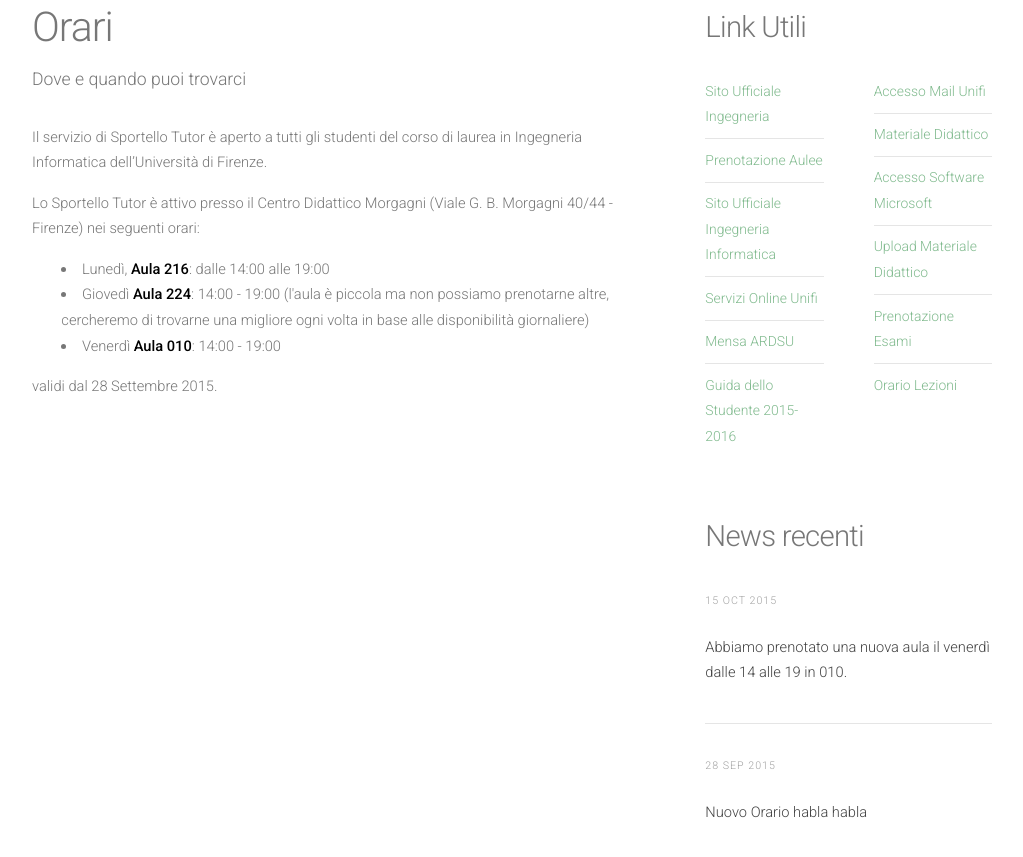
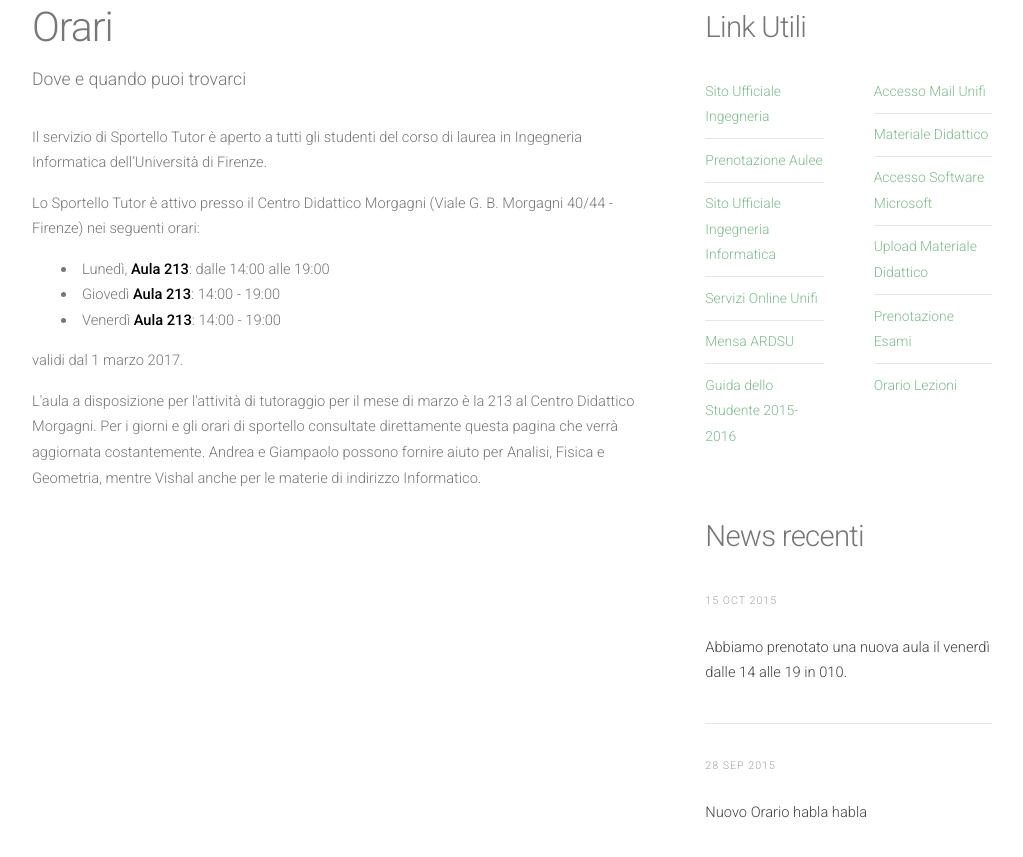
Before and after one commit to tutor-ing-inf-unifi/tutor-ing-inf-unifi.github.io, a Jekyll site: the page built from orari.html, in a window 1280 px wide and 900 px high, scrolled down 451 px. Shown: the top 857 px of the window, without its empty margins (128-1151 px from the left). Built offline with Jekyll 4.4.1, drawn with Linux system fonts in a browser that asks for light colours; nearby versions of some CDN libraries.

Commit message:
Update orari.html
update march/april

```diff
--- a/orari.html
+++ b/orari.html
@@ -17,14 +17,15 @@ layout: default
 						<p>Il servizio di Sportello Tutor è aperto a tutti gli studenti del corso di laurea in Ingegneria Informatica dell’Università di Firenze.</p>
 						<p>Lo Sportello Tutor è attivo presso il Centro Didattico Morgagni (Viale G. B. Morgagni 40/44 - Firenze) nei seguenti orari:</p>
 						<ul style="list-style:inside disc; padding-left: 2em">
-							<li>Lunedì, <strong>Aula 216</strong>: dalle 14:00 alle 19:00 </li>
-							<li>Giovedì <strong>Aula 224</strong>: 14:00 - 19:00 (l'aula è piccola ma non possiamo prenotarne altre, cercheremo di trovarne una migliore ogni volta in base alle disponibilità giornaliere)</li>
-							<li>Venerdì <strong>Aula 010</strong>: 14:00 - 19:00</li>
+							<li>Lunedì, <strong>Aula 213</strong>: dalle 14:00 alle 19:00 </li>
+							<li>Giovedì <strong>Aula 213</strong>: 14:00 - 19:00</li>
+							<li>Venerdì <strong>Aula 213</strong>: 14:00 - 19:00</li>
 
 
 						</ul>
 
-						<p>validi dal 28 Settembre 2015.</p>
+						<p>validi dal 1 marzo 2017.</p>
+						<p>L'aula a disposizione per l'attività di tutoraggio per il mese di marzo è la 213 al Centro Didattico Morgagni. Per i giorni e gli orari di sportello consultate direttamente questa pagina che verrà aggiornata costantemente. Andrea e Giampaolo possono fornire aiuto per Analisi, Fisica e Geometria, mentre Vishal anche per le materie di indirizzo Informatico.</p>
 					</section>
 				</div>
 				{% include sidebar.html %}
```
